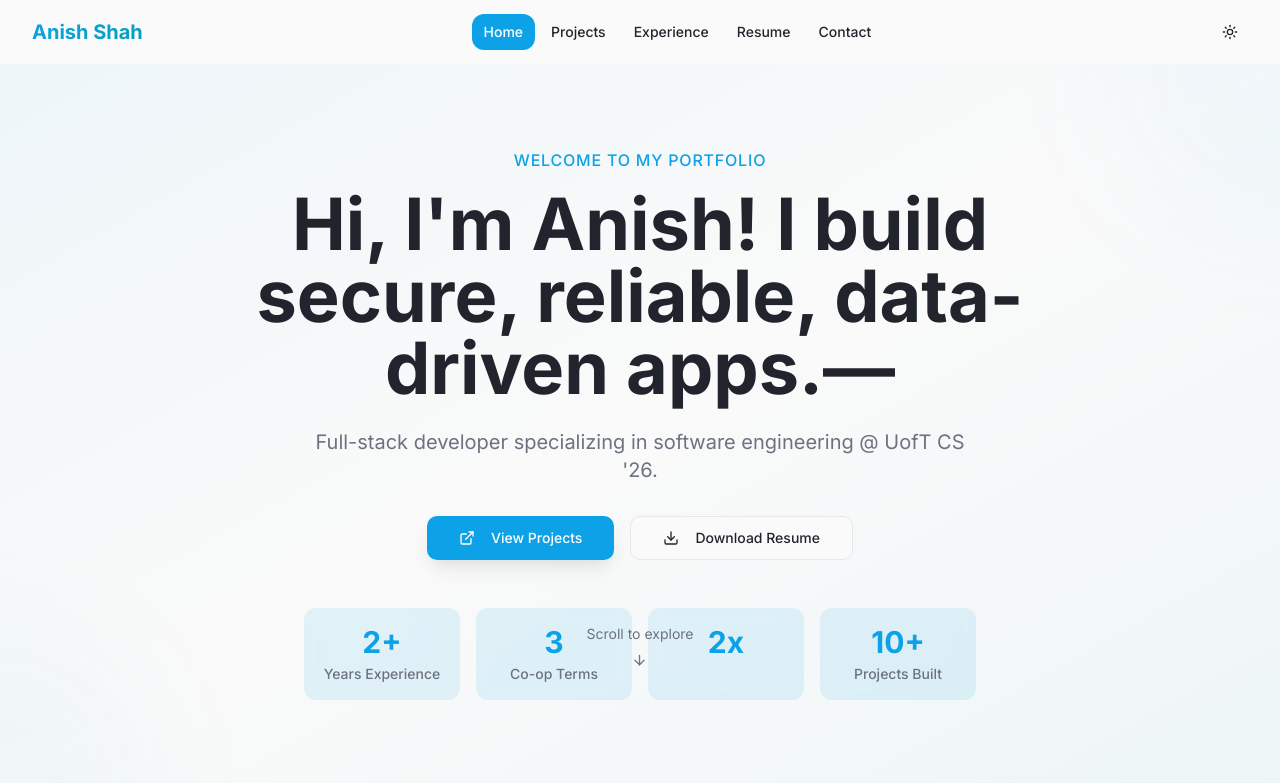
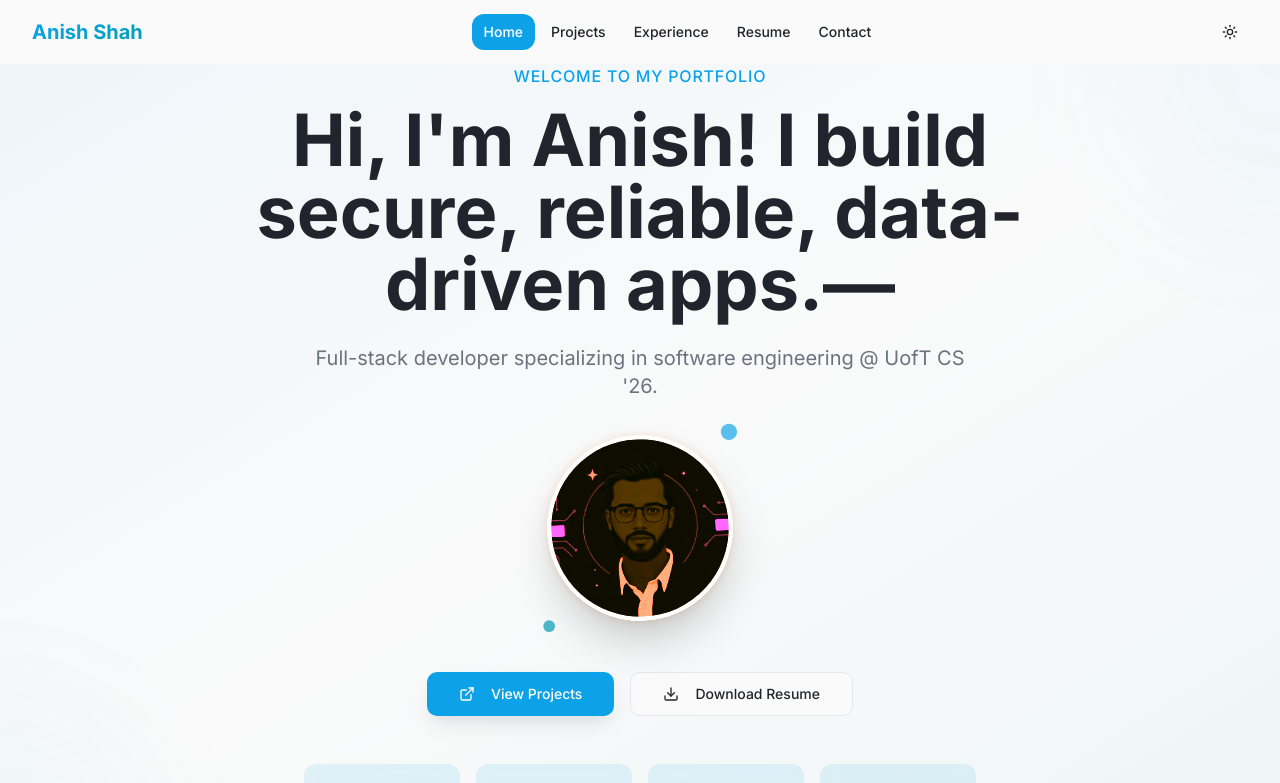
Before and after one commit to Anish422/anish-dev-folio, a React (Vite) app: page / in a window 1280 px wide. Shown: the top 783 px of the page. Built offline with nearby package versions, Linux system fonts and the light colour scheme.

Commit message:
Add profile picture with animation

```diff
--- a/src/components/Hero.tsx
+++ b/src/components/Hero.tsx
@@ -3,14 +3,68 @@ import { ArrowDown, Download, ExternalLink } from "lucide-react";
 import { Button } from "@/components/ui/button";
 import { profile } from "@/content/profile";
 import { Link } from "react-router-dom";
+import headshotImage from "@/assets/headshot.jpg";
+import { useState, useEffect } from "react";
 
 export function Hero() {
+  const [currentEffect, setCurrentEffect] = useState(0);
+
+  // Cycle through different visual effects every 3 seconds
+  useEffect(() => {
+    const interval = setInterval(() => {
+      setCurrentEffect((prev) => (prev + 1) % 5);
+    }, 3000);
+
+    return () => clearInterval(interval);
+  }, []);
+
   const handleDownloadResume = () => {
     // Link to main resume - will be updated when actual PDFs are added
     const link = document.createElement('a');
     link.href = '/assets/resume/Anish Shah - Software Resume.pdf';
     link.download = 'Anish Shah - Resume.pdf';
     link.click();
+  };
+
+  const getImageEffects = (effectIndex: number) => {
+    const effects = [
+      // Original - clean professional look
+      {
+        filter: "brightness(1) contrast(1) saturate(1) hue-rotate(0deg)",
+        scale: 1,
+        rotate: 0,
+        borderColor: "border-primary/30"
+      },
+      // Tech blue - cool coding vibe
+      {
+        filter: "brightness(1.1) contrast(1.2) saturate(1.3) hue-rotate(200deg)",
+        scale: 1.05,
+        rotate: 2,
+        borderColor: "border-blue-400/50"
+      },
+      // Warm orange - creative energy
+      {
+        filter: "brightness(1.2) contrast(1.1) saturate(1.4) hue-rotate(30deg)",
+        scale: 0.95,
+        rotate: -3,
+        borderColor: "border-orange-400/50"
+      },
+      // High contrast - bold professional
+      {
+        filter: "brightness(1.3) contrast(1.5) saturate(0.8) hue-rotate(0deg)",
+        scale: 1.1,
+        rotate: 1,
+        borderColor: "border-accent/60"
+      },
+      // Subtle desaturated - minimalist
+      {
+        filter: "brightness(0.9) contrast(1.3) saturate(0.6) hue-rotate(270deg)",
+        scale: 1,
+        rotate: -1,
+        borderColor: "border-muted-foreground/40"
+      }
+    ];
+    return effects[effectIndex];
   };
 
   return (
@@ -88,6 +142,91 @@ export function Hero() {
             </motion.p>
           </motion.div>
 
+          {/* Animated Profile Picture */}
+          <motion.div
+            className="mb-12 flex justify-center"
+            initial={{ opacity: 0, scale: 0.8 }}
+            animate={{ opacity: 1, scale: 1 }}
+            transition={{ delay: 0.6, duration: 0.8 }}
+          >
+            <motion.div
+              className="relative"
+              animate={{
+                scale: getImageEffects(currentEffect).scale,
+                rotate: getImageEffects(currentEffect).rotate
+              }}
+              transition={{
+                duration: 1.5,
+                ease: "easeInOut",
+                type: "spring",
+                stiffness: 100
+              }}
+            >
+              {/* Animated border ring */}
+              <motion.div
+                className={`absolute inset-0 rounded-full border-4 ${getImageEffects(currentEffect).borderColor} blur-sm`}
+                animate={{
+                  scale: [1, 1.1, 1],
+                  opacity: [0.5, 0.8, 0.5]
+                }}
+                transition={{
+                  duration: 2,
+                  repeat: Infinity,
+                  ease: "easeInOut"
+                }}
+              />
+
+              {/* Main profile image */}
+              <motion.img
+                src={headshotImage}
+                alt="Anish Shah - Profile"
+                className="w-40 h-40 md:w-48 md:h-48 rounded-full object-cover border-4 border-background shadow-2xl relative z-10"
+                style={{
+                  filter: getImageEffects(currentEffect).filter
+                }}
+                animate={{
+                  filter: getImageEffects(currentEffect).filter
+                }}
+                transition={{
+                  duration: 1.5,
+                  ease: "easeInOut"
+                }}
+                whileHover={{
+                  scale: 1.1,
+                  transition: { duration: 0.3 }
+                }}
+              />
+
+              {/* Floating animation dots */}
+              <motion.div
+                className="absolute -top-2 -right-2 w-4 h-4 bg-primary rounded-full"
+                animate={{
+                  scale: [1, 1.3, 1],
+                  opacity: [0.6, 1, 0.6]
+                }}
+                transition={{
+                  duration: 2,
+                  repeat: Infinity,
+                  ease: "easeInOut",
+                  delay: 0.5
+                }}
+              />
+              <motion.div
+                className="absolute -bottom-2 -left-2 w-3 h-3 bg-accent rounded-full"
+                animate={{
+                  scale: [1, 1.2, 1],
+                  opacity: [0.7, 1, 0.7]
+                }}
+                transition={{
+                  duration: 2.5,
+                  repeat: Infinity,
+                  ease: "easeInOut",
+                  delay: 1
+                }}
+              />
+            </motion.div>
+          </motion.div>
+
           {/* CTAs */}
           <motion.div
             className="flex flex-col sm:flex-row gap-4 justify-center mb-12"
```
